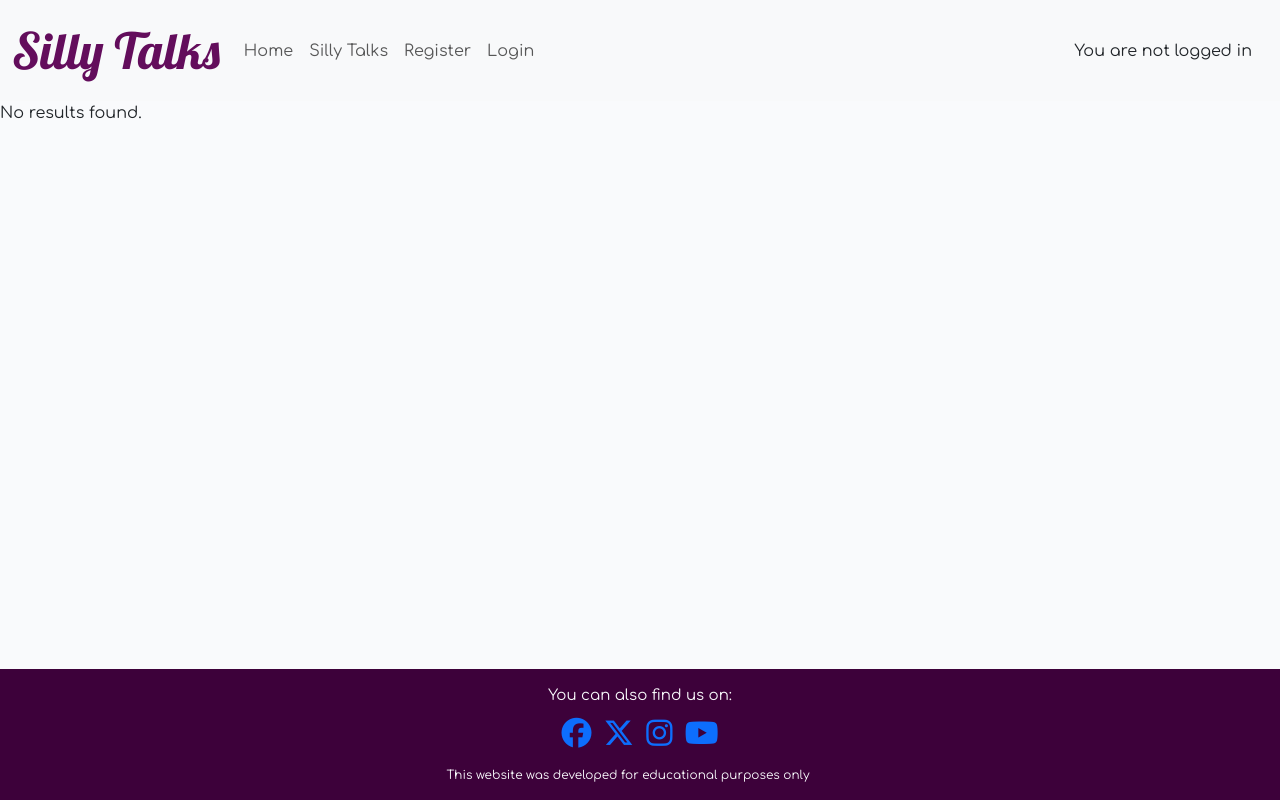
After one commit to Nathisaraujo/project4, a Django app: page /sillytalks/search/ in a window 1280 px wide. The commit adds this page. Run offline with Django 4.2, Linux system fonts and the light colour scheme; some libraries are stand-ins or nearby versions.

Commit message:
added functionality to the search bar at index.html, added search view and seacrh_bar.html

```diff
--- a/blog/templates/blog/index.html
+++ b/blog/templates/blog/index.html
@@ -1,13 +1,13 @@
 {% extends "base.html" %}
-
+{% include 'search_bar.html' %}
 
 {% block content %}
 
 <main class="flex-shrink-0 main-bg my-main">
     <!-- search button -->
     <div class="search-bar">
-        <form class="d-flex" role="search">
-            <input class="form-control me-2" type="search" placeholder="Search Silly Talks" aria-label="Search">
+        <form class="d-flex" role="search" action="{% url 'search' %}" method="get">
+            <input class="form-control me-2" name="q" type="search" placeholder="Search Silly Talks" aria-label="Search">
             <button class="btn btn-sillytalks" type="submit">Search</button>
         </form>
     </div>
--- /dev/null
+++ b/blog/templates/blog/search_bar.html
@@ -0,0 +1,17 @@
+{% extends "base.html" %}
+
+
+{% block content %}
+
+{% if results %}
+    <h2>Search Results for "{{ query }}"</h2>
+    <ul>
+    {% for post in results %}
+        <li><a href="{% url 'post_detail' post.slug %}">{{ post.title }}</a></li>
+    {% endfor %}
+    </ul>
+{% else %}
+    <p>No results found.</p>
+{% endif %}
+
+{% endblock %}
--- a/blog/urls.py
+++ b/blog/urls.py
@@ -4,6 +4,7 @@ from .views import PostVote
 from django.contrib import admin
 
 urlpatterns = [
+    path('search/', views.search_view, name='search'),
     path('', views.PostList.as_view(), name='sillytalks'),
     path('<slug:slug>/', views.post_detail, name='post_detail'),
     path('<slug:slug>/edit_comment/<int:comment_id>',
--- a/blog/views.py
+++ b/blog/views.py
@@ -6,6 +6,7 @@ from django.http import JsonResponse
 from .models import Post, Comment
 from .forms import CommentForm
 from django.db.models import F
+from django.db.models import Q
 
 
 # Create your views here.
@@ -158,3 +159,13 @@ class PostVote(generic.RedirectView):
                     post.silly_count -= 1
         post.save()
         return redirect('post_detail', slug=post.slug)
+
+def search_view(request):
+    query = request.GET.get('q')
+
+    results = None
+    if query:
+        results = Post.objects.filter(
+            Q(title__icontains=query) | Q(excerpt__icontains=query)
+        )
+    return render(request, 'blog/search_bar.html', {'results': results, 'query': query})
```
